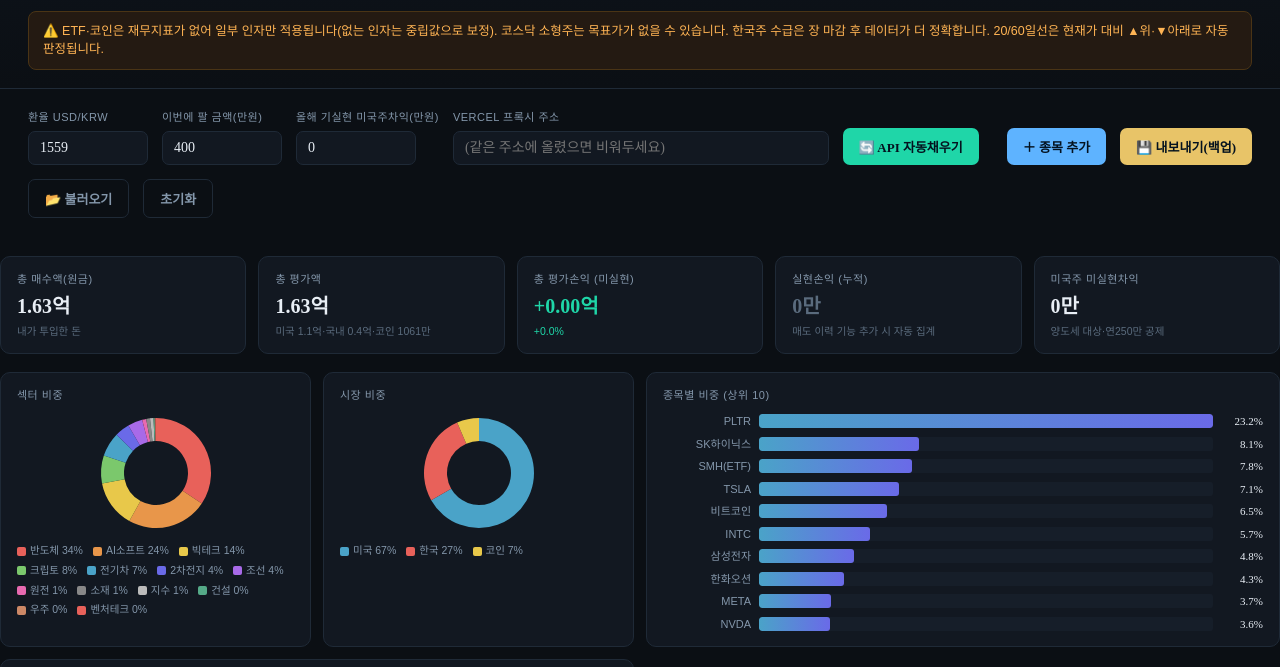
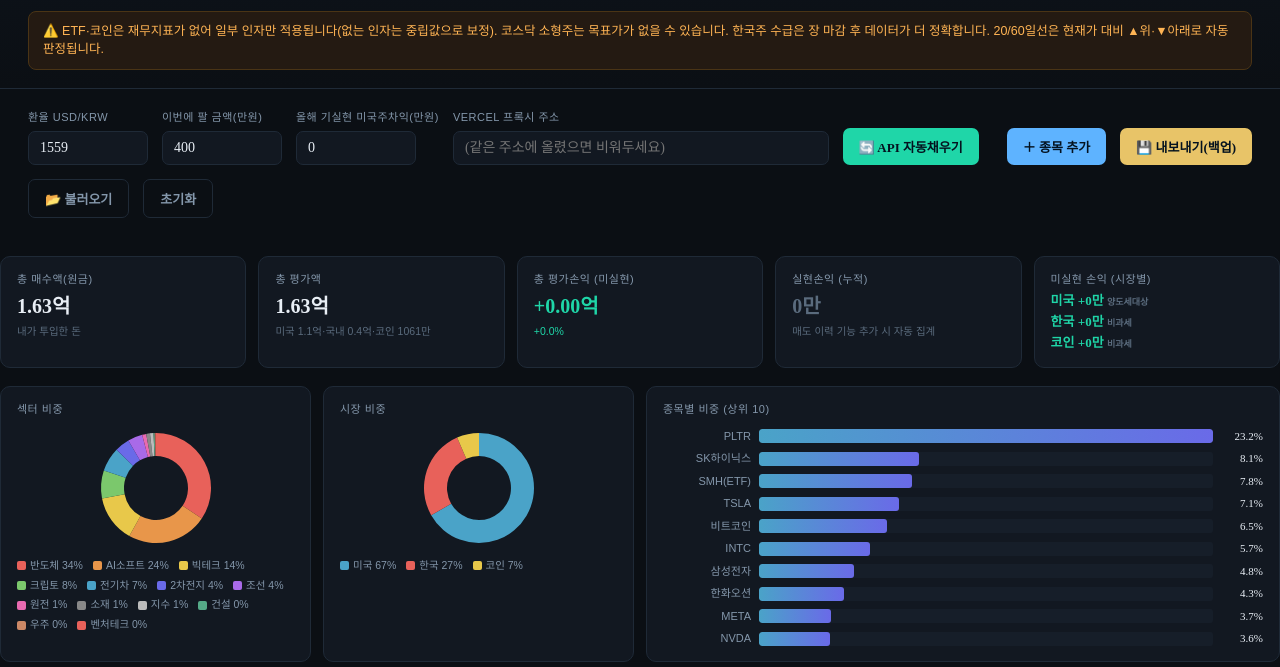
Before and after one commit to pawn13579-afk/stock-proxy, a website: page index.html in a window 1280 px wide. Shown: the part 109-776 px from the top of the page. Drawn offline with Linux system fonts and the light colour scheme; a web font is replaced by a local one.

Commit message:
Add files via upload

```diff
--- a/index.html
+++ b/index.html
@@ -482,6 +482,10 @@
   const totGain=tot-totCost;
   const totRet=totCost>0?(totGain/totCost*100):0;
   const usGain=HOLD.filter(h=>h.mkt==='US').reduce((s,h)=>s+gainManwon(h),0);
+  const krGain=HOLD.filter(h=>h.mkt==='KR').reduce((s,h)=>s+gainManwon(h),0);
+  const coinGain=HOLD.filter(h=>h.mkt==='COIN').reduce((s,h)=>s+gainManwon(h),0);
+  const gsign=(v)=>(v>=0?'+':'')+v.toFixed(0)+'만';
+  const gcol=(v)=>v>=0?'var(--pos)':'var(--neg)';
   const gc=totGain>=0?'var(--pos)':'var(--neg)';
 
   // === 숫자 현황 (원금·평가·손익) ===
@@ -490,7 +494,7 @@
     '<div class="card"><div class="k">총 평가액</div><div class="v num">'+(tot/10000).toFixed(2)+'억</div><div class="ks">미국 '+(us/10000).toFixed(1)+'억·국내 '+(kr/10000).toFixed(1)+'억·코인 '+coin.toFixed(0)+'만</div></div>'+
     '<div class="card"><div class="k">총 평가손익 (미실현)</div><div class="v num" style="color:'+gc+'">'+(totGain>=0?'+':'')+(totGain/10000).toFixed(2)+'억</div><div class="ks" style="color:'+gc+'">'+(totRet>=0?'+':'')+totRet.toFixed(1)+'%</div></div>'+
     '<div class="card"><div class="k">실현손익 (누적)</div><div class="v num" style="color:var(--faint)">0만</div><div class="ks">매도 이력 기능 추가 시 자동 집계</div></div>'+
-    '<div class="card"><div class="k">미국주 미실현차익</div><div class="v num">'+usGain.toFixed(0)+'만</div><div class="ks">양도세 대상·연250만 공제</div></div>'+
+    '<div class="card"><div class="k">미실현 손익 (시장별)</div><div class="v" style="font-size:13px;line-height:1.6"><span style="color:'+gcol(usGain)+'">미국 '+gsign(usGain)+'</span> <span style="font-size:9px;color:var(--faint)">양도세대상</span><br><span style="color:'+gcol(krGain)+'">한국 '+gsign(krGain)+'</span> <span style="font-size:9px;color:var(--faint)">비과세</span><br><span style="color:'+gcol(coinGain)+'">코인 '+gsign(coinGain)+'</span> <span style="font-size:9px;color:var(--faint)">비과세</span></div></div>'+
     '</div>';
 
   // === 차트 영역 ===
```
